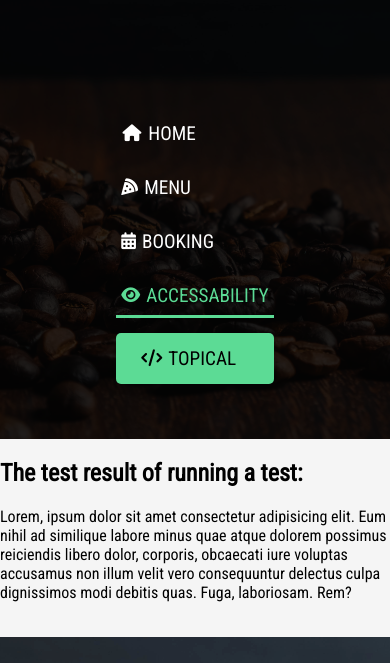
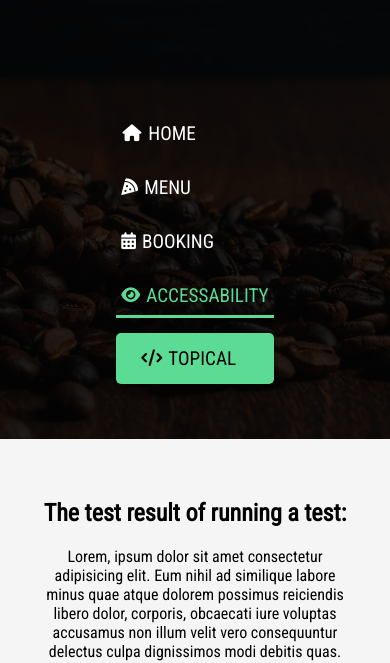
Before and after one commit to JonnisBH/MetroCafe, a plain HTML site: page Accessability.html in a window 390 px wide. Shown: the part 350-1013 px from the top of the page. Drawn offline with Linux system fonts and the light colour scheme.

Commit message:
Update stylesheet.css

```diff
--- a/stylesheet.css
+++ b/stylesheet.css
@@ -111,6 +111,46 @@ nav ul li a i {
 
 /* Main content */
 
+/* Start of the accessability page */
+
+.accessability-container{
+    display: grid;
+    grid-template-columns: 50% 50%;
+    padding: 40px;
+}
+
+.content{
+    text-align: center;
+}
+
+.img-grid img{
+    width: 100%;
+    height: auto;
+    border-radius: 20px;
+}
+
+.img-grid{
+    width: 70%;
+    display: grid;
+    grid-template-columns: auto auto ;
+    grid-gap: 10px;
+    margin: 0 auto;
+
+}
+
+
+
+@media (max-width: 855px) {
+    .accessability-container{
+        grid-template-columns: 1fr;
+        grid-template-rows: 1fr;
+        grid-template-areas:
+        "content"
+        "img-grid"
+    }
+}
+/* End of the accessability page */
+
 /* Footer content */
 
 .footer-grid {
```
